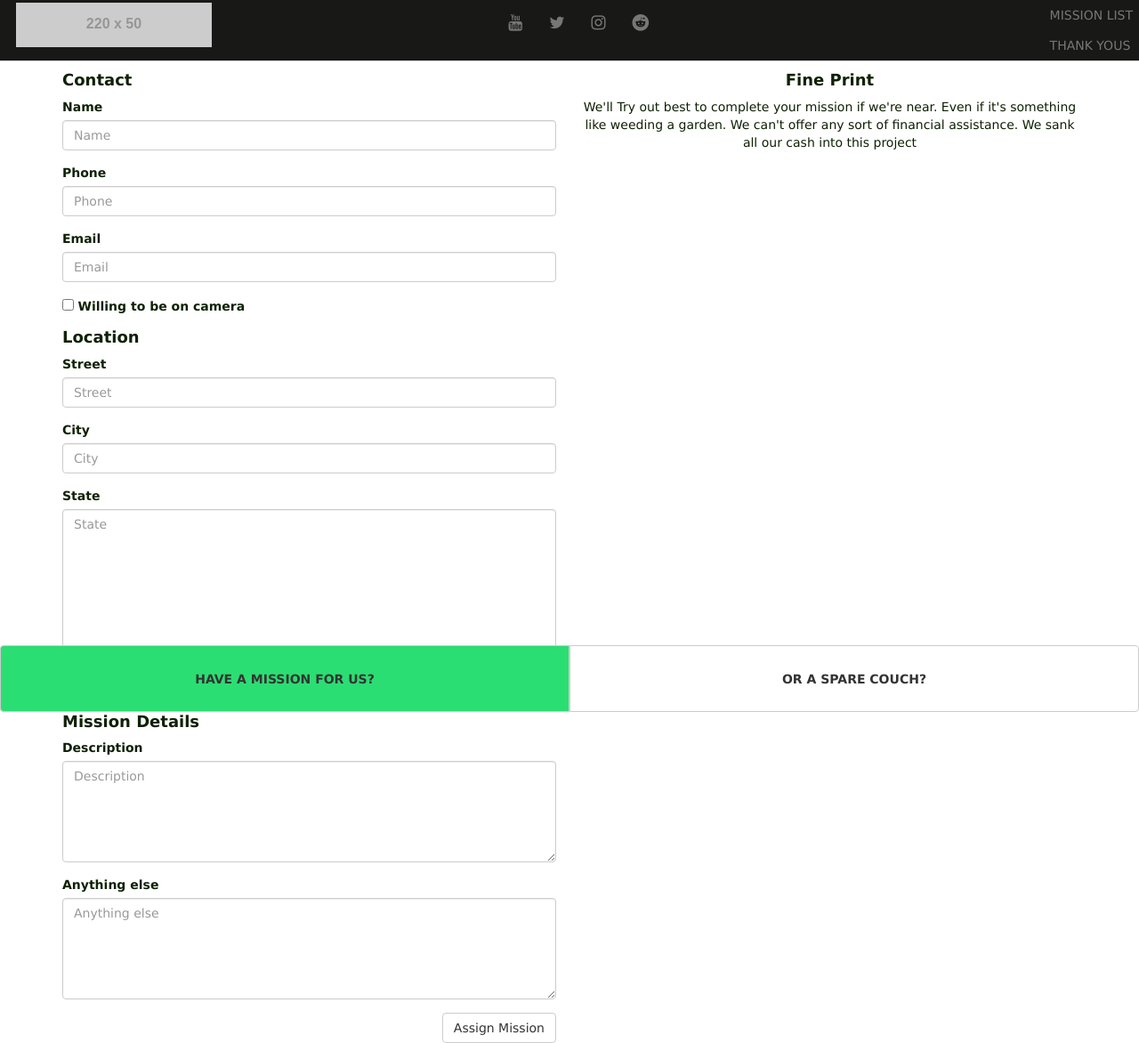
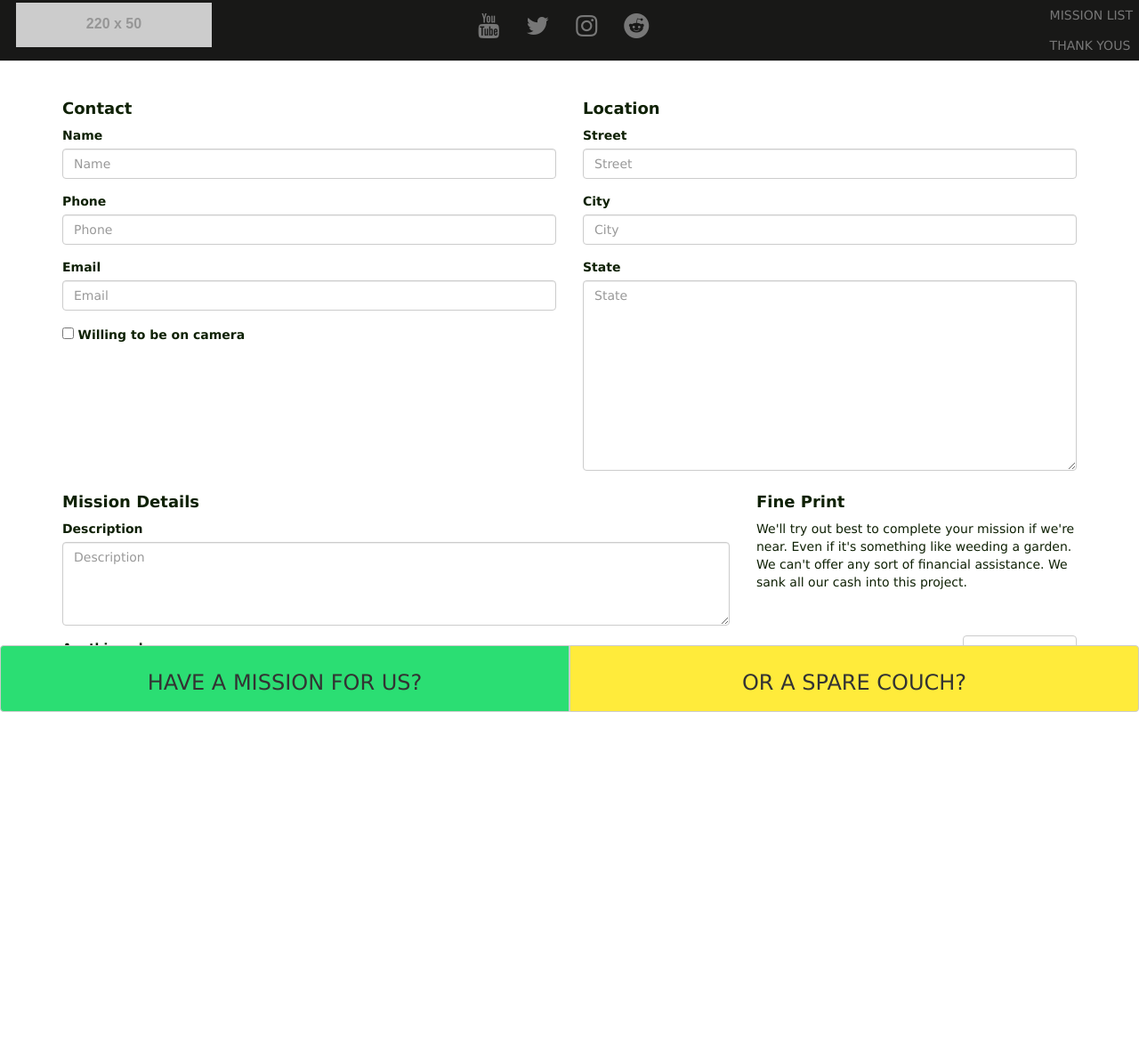
Before and after one commit to mendoncakr/InternetAdventureClub, a Django app: page /mission/new/ in a window 1280 px wide. Shown: the whole page at 89% size. After the commit the page ends 800 px from the top, so only its background shows below. Run offline with Django 3.2, Linux system fonts and the light colour scheme; grey boxes labelled with a size stand in for pictures from a placeholder-image service; some libraries are stand-ins or nearby versions.

Commit message:
Changes, still no AJAX, but fixed front end

```diff
--- a/static/css/main.css
+++ b/static/css/main.css
@@ -9,6 +9,7 @@
 .navbar navbar-default navbar-fixed-top {
   background-color: black;
 }
+
 html, body {
   height: 95%;
   padding-top: 35px;
@@ -21,11 +22,6 @@ html, body {
   padding: 7px !important;
 }
 
-@media only screen and (max-width : 780px){
-  #social_media {
-    display: none;
-  }
-}
 
 .footer {
   position: fixed;
@@ -50,7 +46,42 @@ html, body {
   height: 75px;
 }
 
+#social_media a:hover, #menu a:hover {
+  color:white;
+}
+
+#keyword:hover {
+  /*text-decoration: underline;*/
+  border-bottom: 2px solid black;
+}
 
 #new_mission {
   background-color: #2BDE73;
 }
+
+#new_couch {
+  background-color: #FFEB3B;
+}
+
+#register {
+  padding-top: 2.5%;
+}
+
+
+/* Media Queries */
+@media only screen and (max-width : 780px){
+  #social_media {
+    display: none;
+  }
+  #register {
+    /*padding-top: 10px; */
+    padding-bottom: 20%;
+  }
+}
+
+@media only screen and (max-width : 1100px){
+  #register {
+    /*padding-top: 10px; */
+    padding-bottom: 20%;
+  }
+}
--- /dev/null
+++ b/static/javascript/main.js
@@ -0,0 +1,3 @@
+$(document).ready(function(){
+
+})
--- a/templates/travel/base.html
+++ b/templates/travel/base.html
@@ -5,7 +5,7 @@
   <head>
     <meta charset="utf-8">
     <meta name="viewport" content="width=device-width, initial-scale=1">
-    <title>Travel</title>
+    <title>Internet Adventure Club</title>
 
     <!-- Icon -->
     <link rel="icon" href="/static/favicon.ico">
@@ -20,6 +20,7 @@
 
     <!-- Override Bootstrap CSS -->
     <link rel="stylesheet" href="/static/css/main.css" />
+    <script type="text/javascript" src="/static/javascript/main.js"></script>
 
   </head>
   <body>
@@ -35,15 +36,13 @@
                     <span class="icon-bar"></span>
                 </button>
 
-                <a class="navbar-brand" href="/">
-                    <img src="http://placehold.it/220x50&text=Logo" alt="LOGO">
-                </a>
+                <a class="navbar-brand" href="/"><img src="http://placehold.it/220x50&text=Logo" alt="LOGO"></a>
 
                 <ul class="nav navbar-nav navbar-right" id="social_media">
-                    <li><a target="_blank" href="http://www.youtube.com/"><i class="fa fa-youtube fa-lg"></i></a></li>
-                    <li><a target="_blank" href="http://www.twitter.com/"><i class="fa fa-twitter fa-lg"></i></a></li>
-                    <li><a target="_blank" href="http://www.instagram.com/"><i class="fa fa-instagram fa-lg"></i></a></li>
-                    <li><a target="_blank" href="http://www.reddit.com/"><i class="fa fa-reddit fa-lg"></i></a></li>
+                    <li><a target="_blank" href="http://www.youtube.com/"><i class="fa fa-youtube fa-2x"></i></a></li>
+                    <li><a target="_blank" href="https://twitter.com/iAdventureClub/"><i class="fa fa-twitter fa-2x"></i></a></li>
+                    <li><a target="_blank" href="https://instagram.com/internetadventureclub/"><i class="fa fa-instagram fa-2x"></i></a></li>
+                    <li><a target="_blank" href="http://www.reddit.com/r/internetadventureclub"><i class="fa fa-reddit fa-2x"></i></a></li>
                 </ul>
             </div>
 
@@ -64,8 +63,8 @@
     {% block footer %}
     <footer class="footer navbar-fixed-bottom">
         <div class="btn-group btn-group-justified" role="group" aria-label="...">
-            <a href="/mission/new" class="btn btn-default" id="new_mission" role="button"><b>HAVE A MISSION FOR US?</b></a>
-            <a href="/couch/new" class="btn btn-default" role="button"><b>OR A SPARE COUCH?</b></a>
+            <a href="/mission/new" class="btn btn-default" id="new_mission" role="button"><h3>HAVE A <span id='keyword'>MISSION</span> FOR US?</h3></a>
+            <a href="/couch/new" class="btn btn-default" id="new_couch" role="button"><h3>OR A <span id='keyword'>SPARE COUCH</span>?</h3></a>
         </div>
     </footer>
     {% endblock footer %}
--- a/templates/travel/register.html
+++ b/templates/travel/register.html
@@ -2,30 +2,42 @@
 {% load bootstrap3 %}
 
 {% block mission %}
-<div class="container">
+<div class="container" id='register'>
     <div class="row">
-        <div class="col-lg-6" id='register'>
+        <div class="col-lg-12" >
             <form name="register" action='/mission/new/' method="POST">
                     {% csrf_token %}
+
+                    <div class="row">
+                        <div class="col-lg-6">
                             <h4><b>Contact</b></h4>
                             {% bootstrap_form contact_form layout='inline' %}
-
+                        </div>
+                        <div class="col-lg-6">
                             <h4><b>Location</b></h4>
                             {% bootstrap_form address_form layout='inline' %}
+                        </div>
+                    </div>
 
+                    <div class="row">
+                        <div class="col-lg-8">
                             <h4><b>Mission Details</b></h4>
                             {% bootstrap_form mission_form layout='inline' %}
                             {% for hidden in mission_form.hidden_fields %}
                                 {{ hidden }}
                             {% endfor %}
-
+                        </div>
+                        <div class="col-lg-4">
+                            <h4><b>Fine Print</b></h4>
+                            <p>
+                                We'll try out best to complete your mission if we're near. Even if it's something like weeding a garden. We can't offer any sort of financial assistance. We sank all our cash into this project.
+                            </p>
+                            <br>
+                            <br>
                             <input type="submit" class="btn btn-default pull-right" value="Assign Mission">
+                        </div>
+                    </div>
             </form>
-          </div>
-
-          <div class="col-lg-6 text-center" id='fine_print'>
-            <h4><b>Fine Print</b></h4>
-            <p>We'll Try out best to complete your mission if we're near. Even if it's something like weeding a garden. We can't offer any sort of financial assistance. We sank all our cash into this project</p>
           </div>
     </div>
 </div>
--- a/travel/forms.py
+++ b/travel/forms.py
@@ -3,8 +3,8 @@ from travel.models import Mission, Contact, Address
 from localflavor.us.forms import USPhoneNumberField
 
 class MissionForm(forms.ModelForm):
-  description = forms.CharField(widget = forms.Textarea(attrs={'cols': 17, 'rows': 5}))
-  anything_else = forms.CharField(widget = forms.Textarea(attrs={'cols': 15, 'rows': 5}), required=False)
+  description = forms.CharField(widget = forms.Textarea(attrs={'cols': 10, 'rows': 4}))
+  anything_else = forms.CharField(widget = forms.Textarea(attrs={'cols': 10, 'rows': 2}), required=False)
   is_approved = forms.BooleanField(widget=forms.HiddenInput(), required=False)
 
   class Meta:
```
Lines whose indentation alone changed are shown as unchanged.
